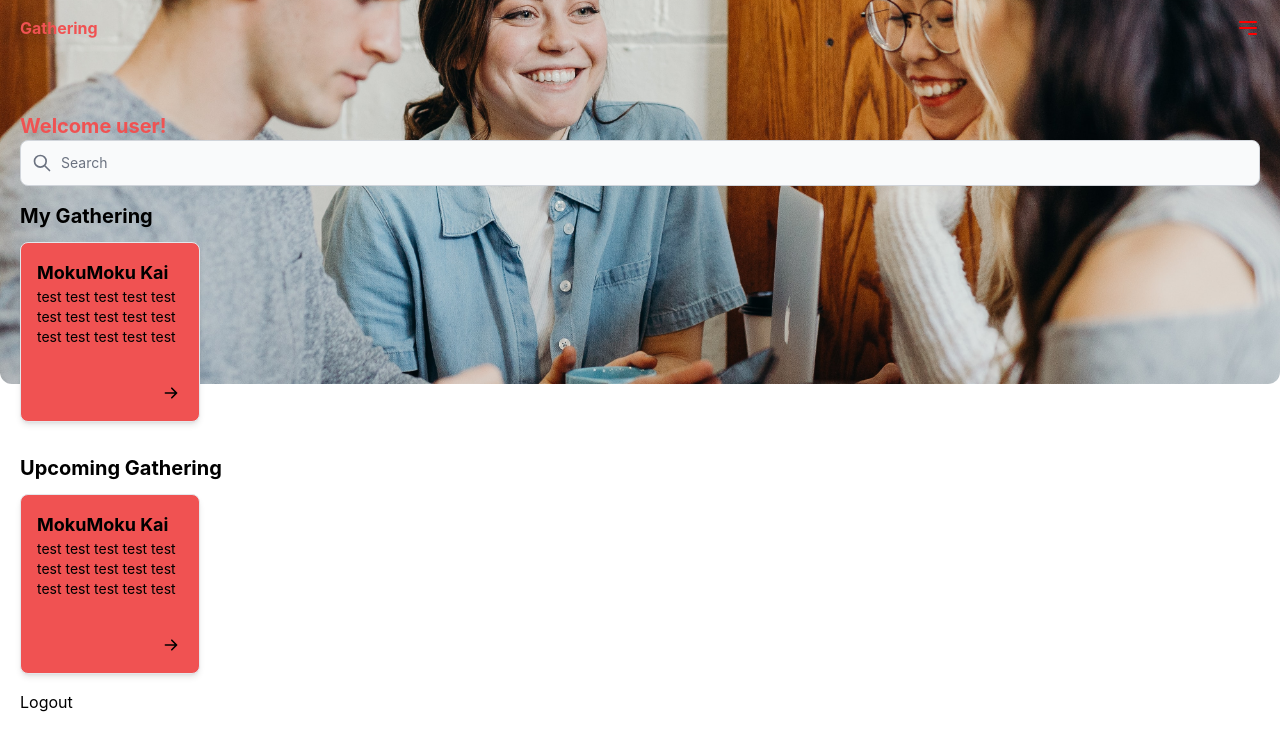
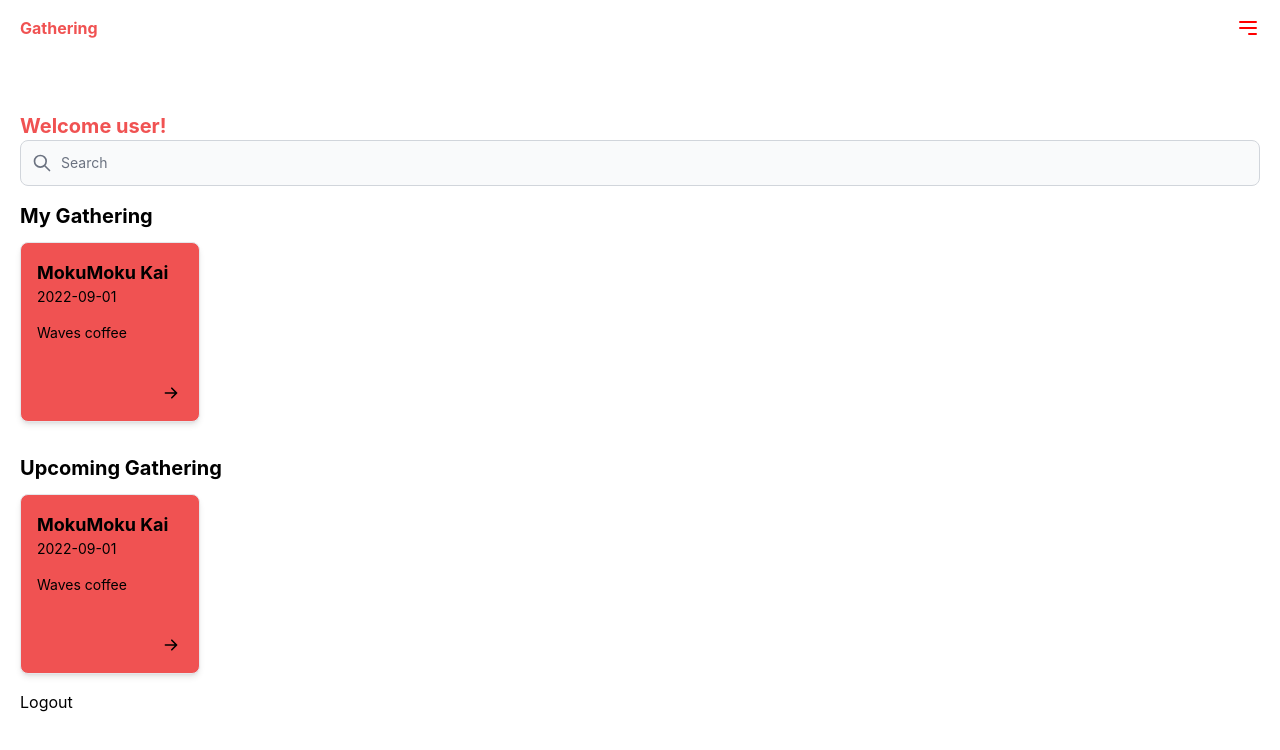
Before and after one commit to keento0809/gathering, a Next.js app in the folder frontend/: page /home in a window 1280 px wide. Shown: the top 750 px of the page. Built offline with nearby package versions, Linux system fonts and the light colour scheme.

Commit message:
Fix Layout and add Head in it

```diff
--- a/frontend/components/Layout/Layout.tsx
+++ b/frontend/Layout/Layout.tsx
@@ -1,10 +1,12 @@
 import React from "react";
-import Nav from "../nav/Nav";
-import { LayoutProps } from "../../models/model";
+import Meta from "../meta/Meta";
+import Nav from "../components/nav/Nav";
+import { LayoutProps } from "../models/model";
 
 const Layout = ({ children }: LayoutProps) => {
   return (
     <>
+      <Meta />
       <Nav />
       <div className="container">
         <section
--- a/frontend/components/Card/GatheringCard.tsx
+++ b/frontend/components/Card/GatheringCard.tsx
@@ -5,10 +5,10 @@ const GatheringCard = () => {
     <li>
       <div className="relative p-4 w-180 h-180 bg-red-500 rounded-lg border border-gray-200 shadow-md dark:bg-gray-800 dark:border-gray-700">
         <h3 className="text-lg font-bold">MokuMoku Kai</h3>
-        <p className="text-sm font-normal">
-          test test test test test test test test test test test test test test
-          test
-        </p>
+        {/* date */}
+        <p className="text-sm font-normal">2022-09-01</p>
+        {/* place */}
+        <p className="pt-4 text-sm font-normal">Waves coffee</p>
         <div className="absolute bottom-5 right-6">
           <svg
             aria-hidden="true"
--- /dev/null
+++ b/frontend/meta/Meta.tsx
@@ -0,0 +1,14 @@
+import React from "react";
+import Head from "next/head";
+
+const Meta = () => {
+  return (
+    <Head>
+      <title>Gathering</title>
+      <meta name="keyword" content="social" />
+      <meta name="description" content="meetup application" />
+    </Head>
+  );
+};
+
+export default Meta;
--- a/frontend/pages/_app.tsx
+++ b/frontend/pages/_app.tsx
@@ -1,8 +1,13 @@
+import Layout from "../Layout/Layout";
 import "../styles/globals.css";
 import type { AppProps } from "next/app";
 
 function MyApp({ Component, pageProps }: AppProps) {
-  return <Component {...pageProps} />;
+  return (
+    <Layout>
+      <Component {...pageProps} />
+    </Layout>
+  );
 }
 
 export default MyApp;
--- a/frontend/pages/auth/index.tsx
+++ b/frontend/pages/auth/index.tsx
@@ -1,9 +1,6 @@
 import React, { useState } from "react";
-import Layout from "../../components/Layout/Layout";
-import MainButton from "../../components/Button/MainButton";
 import Link from "next/link";
 import { LoginUserInputObj } from "../../models/model";
-import axios from "axios";
 import { useRouter } from "next/router";
 import AuthButton from "../../components/Button/AuthButton";
 
@@ -51,7 +48,7 @@ const Login = () => {
   };
 
   return (
-    <Layout>
+    <>
       <div className="fixed top-28 left-0 w-full px-5 text-red-500">
         <h2 className="text-2xl font-bold text-center tracking-tighter">
           Login
@@ -132,7 +129,7 @@ const Login = () => {
           </form>
         </section>
       </div>
-    </Layout>
+    </>
   );
 };
 
--- a/frontend/pages/auth/signup.tsx
+++ b/frontend/pages/auth/signup.tsx
@@ -1,6 +1,4 @@
 import React, { useState } from "react";
-import Layout from "../../components/Layout/Layout";
-import MainButton from "../../components/Button/MainButton";
 import AuthButton from "../../components/Button/AuthButton";
 import Link from "next/link";
 import { useRouter } from "next/router";
@@ -38,7 +36,7 @@ const Signup = () => {
       });
   };
   return (
-    <Layout>
+    <>
       <div className="fixed top-28 left-0 w-full px-5 text-red-500">
         <h2 className="text-2xl font-bold text-center tracking-tighter">
           Sign up
@@ -182,7 +180,7 @@ const Signup = () => {
           </form>
         </section>
       </div>
-    </Layout>
+    </>
   );
 };
 
--- a/frontend/pages/home/index.tsx
+++ b/frontend/pages/home/index.tsx
@@ -1,7 +1,6 @@
 import React from "react";
 import MyGathering from "../../components/Gathering/MyGathering";
 import UpcomingGathering from "../../components/Gathering/UpcomingGathering";
-import Layout from "../../components/Layout/Layout";
 import SearchInput from "../../components/SearchInput/SearchInput";
 
 const Home = () => {
@@ -9,7 +8,7 @@ const Home = () => {
     console.log("logging out");
   };
   return (
-    <Layout>
+    <>
       <div className="fixed top-28 left-0 w-full px-5">
         <div className="home-title">
           <h3 className="text-xl text-red-500 font-bold">Welcome user!</h3>
@@ -17,10 +16,9 @@ const Home = () => {
         <SearchInput />
         <MyGathering />
         <UpcomingGathering />
-        {/* temporary */}
         <button onClick={handleLogout}>Logout</button>
       </div>
-    </Layout>
+    </>
   );
 };
 
--- a/frontend/pages/index.tsx
+++ b/frontend/pages/index.tsx
@@ -1,13 +1,12 @@
 import type { NextPage } from "next";
 import Nav from "../components/nav/Nav";
 import { Fragment } from "react";
-import Layout from "../components/Layout/Layout";
 import Link from "next/link";
 import MainButton from "../components/Button/MainButton";
 
 const Home: NextPage = () => {
   return (
-    <Layout>
+    <>
       <div className="fixed top-96 left-0 w-full px-5">
         <section className="hero-body pt-6">
           <div className="hero-title">
@@ -23,7 +22,7 @@ const Home: NextPage = () => {
           <MainButton text="Get started" linkUrl="/auth" />
         </section>
       </div>
-    </Layout>
+    </>
   );
 };
 
```
